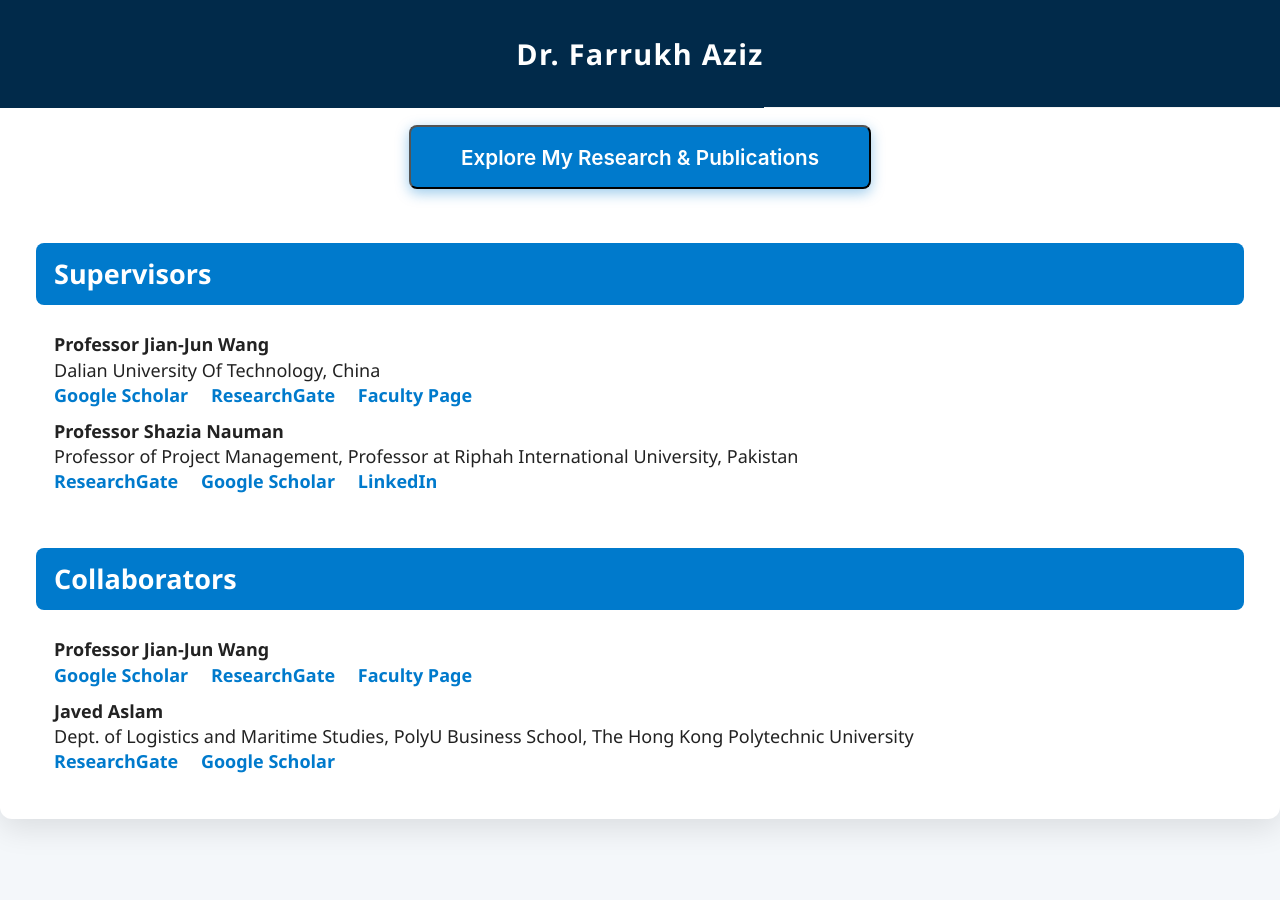
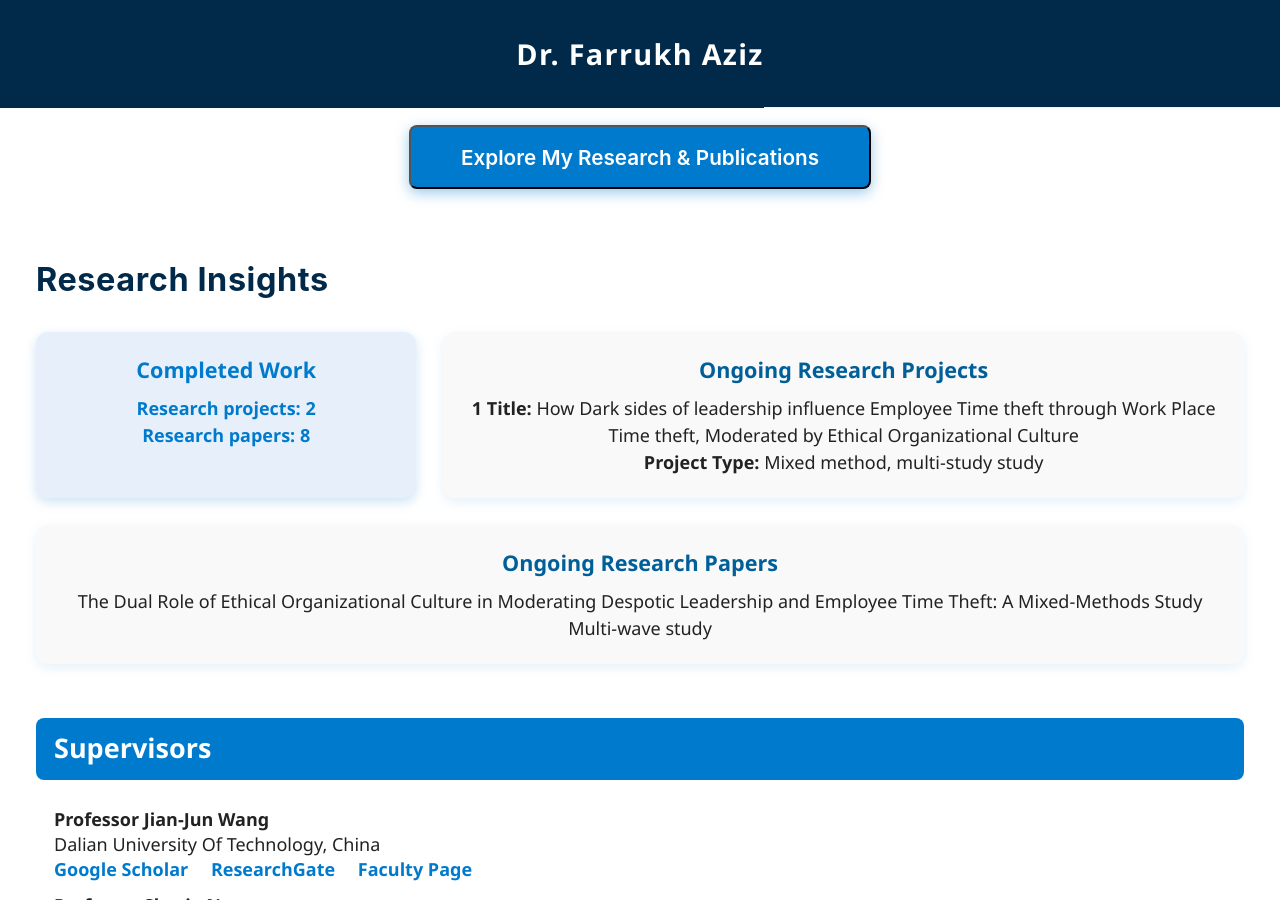
Before and after one commit to engrfarrukhaziz/engrfarrukhaziz.github.io, a Jekyll site: the page built from _pages/about.md, in a window 1280 px wide and 900 px high, scrolled down 507 px. Built offline with Jekyll 4.4.1, drawn with Linux system fonts in a browser that asks for light colours.

Commit message:
Update default.html

```diff
--- a/_layouts/default.html
+++ b/_layouts/default.html
@@ -237,12 +237,46 @@ layout: compress
       </button>
 
       <nav class="dropdown-links" id="researchLinks" aria-label="Research and profile links" role="region">
-        <a href="/research-areas" target="_blank" rel="noopener noreferrer">Research Areas</a>
+        <a href="/research-projects" target="_blank" rel="noopener noreferrer">Research Projects</a>
         <a href="/publications" rel="noopener noreferrer">Research Publications</a>
         <a href="https://scholar.google.com/citations?hl=en&user=ulUkkPus9M0C" target="_blank" rel="noopener noreferrer">Google Scholar</a>
         <a href="https://www.researchgate.net/profile/Farrukh-Aziz-6" target="_blank" rel="noopener noreferrer">ResearchGate</a>
         <a href="https://orcid.org/0000-0001-7088-0371" target="_blank" rel="noopener noreferrer">ORCID Profile</a>
       </nav>
+
+<!-- Research Insights Heading -->
+      <h2 style="margin-top: 4rem; color: #012a4a; font-weight: 700; font-size: 1.8rem; text-align: left; max-width: 1500px; margin-left: auto; margin-right: auto;">
+        Research Insights
+      </h2>
+
+      <!-- Info Boxes Container -->
+      <div style="max-width: 1500px; margin: 1rem auto 3rem; display: flex; gap: 1.5rem; flex-wrap: wrap; justify-content: flex-start;">
+
+        <!-- Completed Work Box -->
+        <div style="flex: 1 1 280px; background-color: #e7f0fa; border-radius: 12px; padding: 1.2rem 1.5rem; box-shadow: 0 4px 12px rgb(0 122 204 / 0.2); color: #007acc; font-weight: 600;">
+          <div style="font-size: 1.2rem; margin-bottom: 0.5rem;">Completed Work</div>
+          <div>Research projects: 2</div>
+          <div>Research papers: 8</div>
+        </div>
+
+        <!-- Ongoing Research Projects Box -->
+        <div style="flex: 2 1 600px; background-color: #f9f9f9; border-radius: 12px; padding: 1.2rem 1.5rem; box-shadow: 0 4px 12px rgb(0 122 204 / 0.1); color: #222; font-weight: 500;">
+          <div style="font-size: 1.2rem; color: #005f99; font-weight: 700; margin-bottom: 0.5rem;">Ongoing Research Projects</div>
+          <div>
+            <strong>1 Title:</strong> How Dark sides of leadership influence Employee Time theft through Work Place Time theft, Moderated by Ethical Organizational Culture<br />
+            <strong>Project Type:</strong> Mixed method, multi-study study
+          </div>
+        </div>
+
+        <!-- Ongoing Research Papers Box -->
+        <div style="flex: 2 1 600px; background-color: #f9f9f9; border-radius: 12px; padding: 1.2rem 1.5rem; box-shadow: 0 4px 12px rgb(0 122 204 / 0.1); color: #222; font-weight: 500;">
+          <div style="font-size: 1.2rem; color: #005f99; font-weight: 700; margin-bottom: 0.5rem;">Ongoing Research Papers</div>
+          <div>
+            The Dual Role of Ethical Organizational Culture in Moderating Despotic Leadership and Employee Time Theft: A Mixed-Methods Study Multi-wave study
+          </div>
+        </div>
+
+      </div>
 
       <!-- Supervisors Section -->
       <div class="section-heading">Supervisors</div>
```
